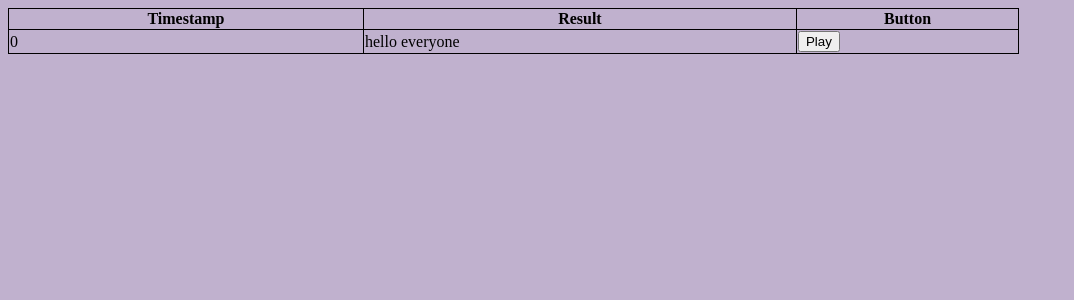
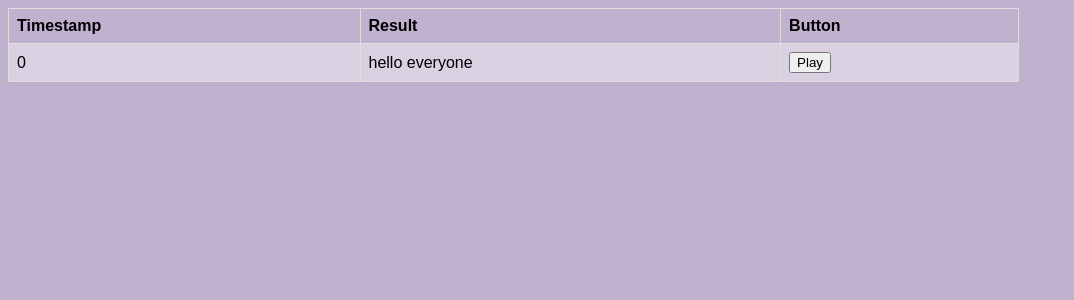
Before and after one commit to uatemycookie22/audio-output, a Flask app: page /stuff in a window 1280 px wide. Shown: the top 300 px of the page, without its empty margins (0-1074 px from the left). Run offline with Flask 2, Linux system fonts and the light colour scheme; data that the repository does not hold is empty.

Commit message:
Appearance change to the page

```diff
--- a/templates/notmain.html
+++ b/templates/notmain.html
@@ -1,7 +1,11 @@
 <html>
   <head>
     <title>Monitor</title>
-    <style>table, th, td {border: 1px solid black;border-collapse: collapse; </style>
+    <style>
+    	table {font-family: arial, sans-serif; border-collapse: collapse; width: 80%;}
+    	td, th {border: 1px solid #dddddd; text-align: left; padding: 8px;}
+    	tr:nth-child(even){background-color: #d9d0e2;}
+    </style>
   </head>
   <body bgcolor="#c0b1ce">
     <div id ="d_div">
@@ -40,7 +44,7 @@
           const data = await response.json();
           const html_data = data.html;
           const tts_data = data.tts;
-          const html_headers = '<tr><th>Timestamp</th><th>Result</th><th>TTS</th></tr><td>';
+          const html_headers = '<tr><th>Timestamp</th><th>Result</th><th>TTS</th></tr>';
 
 	  let html_audio = '';
 
```
